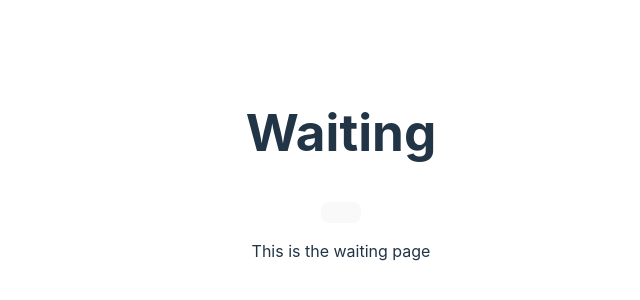
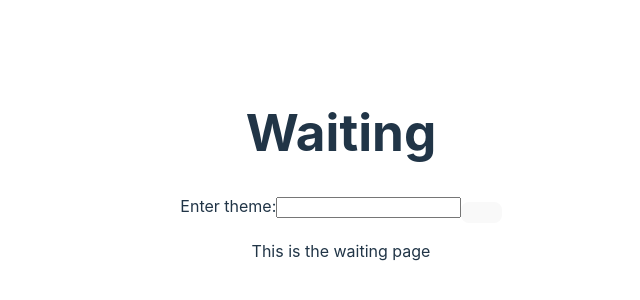
Before and after one commit to itsp-pbl-2023/mind-graph, a React (Vite) app in the folder client/: page /waiting in a window 1280 px wide. Shown: the part 226-526 px from the top of the page, without its empty margins (299-939 px from the left). Built offline with nearby package versions, Linux system fonts and the light colour scheme; what @bufbuild/connect-query, @bufbuild/connect-web, @bufbuild/protobuf would draw is missing.

Commit message:
adde theme input on waiting and game

```diff
--- a/client/src/pages/waiting.tsx
+++ b/client/src/pages/waiting.tsx
@@ -1,19 +1,28 @@
 import { useNavigate } from "react-router-dom"
 import { useSetTheme } from "../lib/hooks/theme"
+import {useState} from "react"
 
 const Waiting = () => {
   const setTheme = useSetTheme()
   const navigate = useNavigate();
+  const [theme, setInputTheme] = useState("");
 
   const testSetTheme = () => {
-    setTheme('test theme')
+    setTheme(theme);
     navigate("/game")
   }
 
   return (
       <div>
         <h1>Waiting</h1>
-        <button onClick={testSetTheme}></button>
+        <form>
+          <div>
+            <label>Enter theme:</label>
+            <input type="text" value={theme} onChange={(e) => setInputTheme(e.target.value)}/>
+            <button onClick={testSetTheme}></button>
+          </div>
+        </form>
+
         <p>This is the waiting page</p>
       </div>
     )
```
